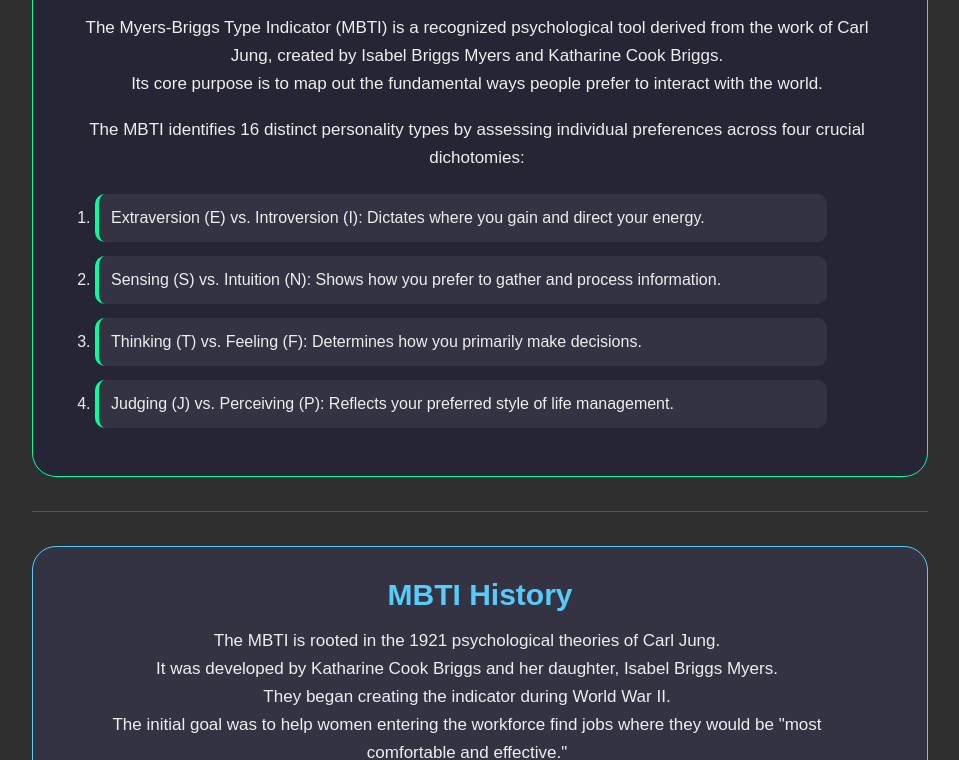
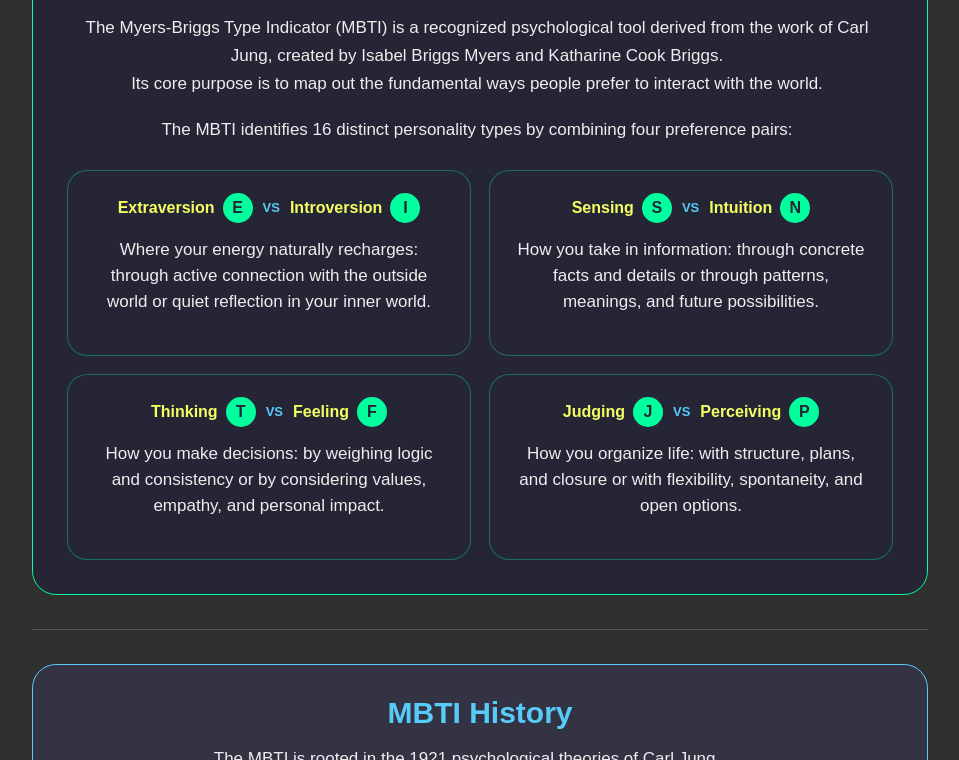
Before and after one commit to Team12349/MBTI, a website: page frontend/index.html in a window 1280 px wide. Shown: the part 535-1295 px from the top of the page, without its empty margins (160-1119 px from the left). Drawn offline with Linux system fonts and the light colour scheme.

Commit message:
improve UI

```diff
--- a/frontend/css/styles.css
+++ b/frontend/css/styles.css
@@ -82,6 +82,67 @@
   border: 0;
   border-top: 1px solid #555;
   margin: 0 15%;
+}
+
+.preference-grid {
+  display: grid;
+  grid-template-columns: 1fr 1fr;
+  gap: 18px;
+  margin-top: 26px;
+  text-align: left;
+}
+
+.preference-card {
+  padding: 22px;
+  border: 1px solid #00ff9d55;
+  border-radius: 20px;
+  background: #252535;
+  text-align: center;
+}
+
+.preference-card:hover {
+  border-color: #00ff9d;
+}
+
+.preference-pair {
+  display: flex;
+  align-items: center;
+  justify-content: center;
+  gap: 10px;
+  margin-bottom: 14px;
+  color: #f4ff61;
+  font-weight: 800;
+}
+
+.preference-pair span {
+  display: inline-flex;
+  align-items: center;
+  gap: 8px;
+}
+
+.preference-pair strong {
+  display: inline-flex;
+  justify-content: center;
+  align-items: center;
+  width: 30px;
+  height: 30px;
+  border-radius: 50%;
+  background: #00ff9d;
+  color: #252535;
+  font-size: 16px;
+}
+
+.preference-pair em {
+  color: #57ccfa;
+  font-size: 13px;
+  font-style: normal;
+  text-transform: uppercase;
+}
+
+.preference-card p {
+  margin: 0;
+  color: #eeeeee;
+  line-height: 26px;
 }
 
 /* Center Content */
--- a/frontend/index.html
+++ b/frontend/index.html
@@ -48,13 +48,44 @@
         Its core purpose is to map out the fundamental ways people prefer to interact with the world.
       </p>
 
-      <p>The MBTI identifies 16 distinct personality types by assessing individual preferences across four crucial dichotomies:</p>
-      <ol>
-        <li>Extraversion (E) vs. Introversion (I): Dictates where you gain and direct your energy.</li>
-        <li>Sensing (S) vs. Intuition (N): Shows how you prefer to gather and process information.</li>
-        <li>Thinking (T) vs. Feeling (F): Determines how you primarily make decisions.</li>
-        <li>Judging (J) vs. Perceiving (P): Reflects your preferred style of life management.</li>
-      </ol>
+      <p>The MBTI identifies 16 distinct personality types by combining four preference pairs:</p>
+      <div class="preference-grid" aria-label="MBTI preference pairs">
+        <article class="preference-card">
+          <div class="preference-pair">
+            <span>Extraversion <strong>E</strong></span>
+            <em>vs</em>
+            <span>Introversion <strong>I</strong></span>
+          </div>
+          <p>Where your energy naturally recharges: through active connection with the outside world or quiet reflection in your inner world.</p>
+        </article>
+
+        <article class="preference-card">
+          <div class="preference-pair">
+            <span>Sensing <strong>S</strong></span>
+            <em>vs</em>
+            <span>Intuition <strong>N</strong></span>
+          </div>
+          <p>How you take in information: through concrete facts and details or through patterns, meanings, and future possibilities.</p>
+        </article>
+
+        <article class="preference-card">
+          <div class="preference-pair">
+            <span>Thinking <strong>T</strong></span>
+            <em>vs</em>
+            <span>Feeling <strong>F</strong></span>
+          </div>
+          <p>How you make decisions: by weighing logic and consistency or by considering values, empathy, and personal impact.</p>
+        </article>
+
+        <article class="preference-card">
+          <div class="preference-pair">
+            <span>Judging <strong>J</strong></span>
+            <em>vs</em>
+            <span>Perceiving <strong>P</strong></span>
+          </div>
+          <p>How you organize life: with structure, plans, and closure or with flexibility, spontaneity, and open options.</p>
+        </article>
+      </div>
     </div>
     <hr />
     <div class="section history">
--- a/server/utils.ts
+++ b/server/utils.ts
@@ -3,7 +3,7 @@
 import bcrypt from "bcrypt";
 import jwt from "jsonwebtoken";
 
-const dbPath = process.env.DATABASE_PATH ?? path.join(__dirname, "database.db");
+const dbPath = process.env.DATABASE_PATH ?? path.join(process.cwd(), "server", "database.db");
 const db = new sqlite(dbPath);
 
 db.exec(`
```
